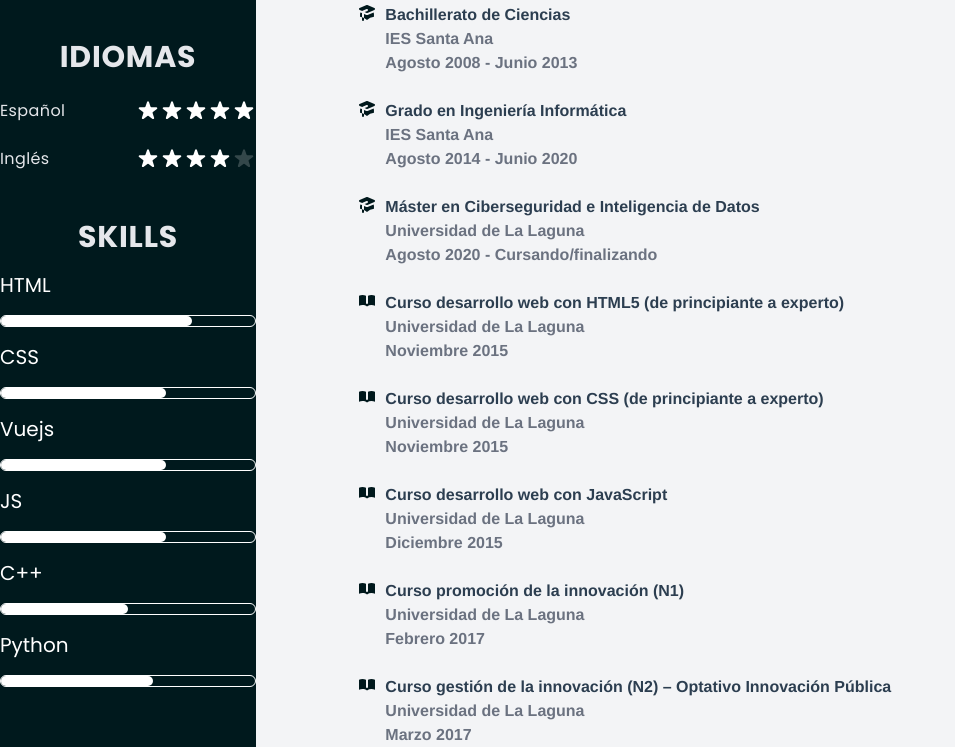
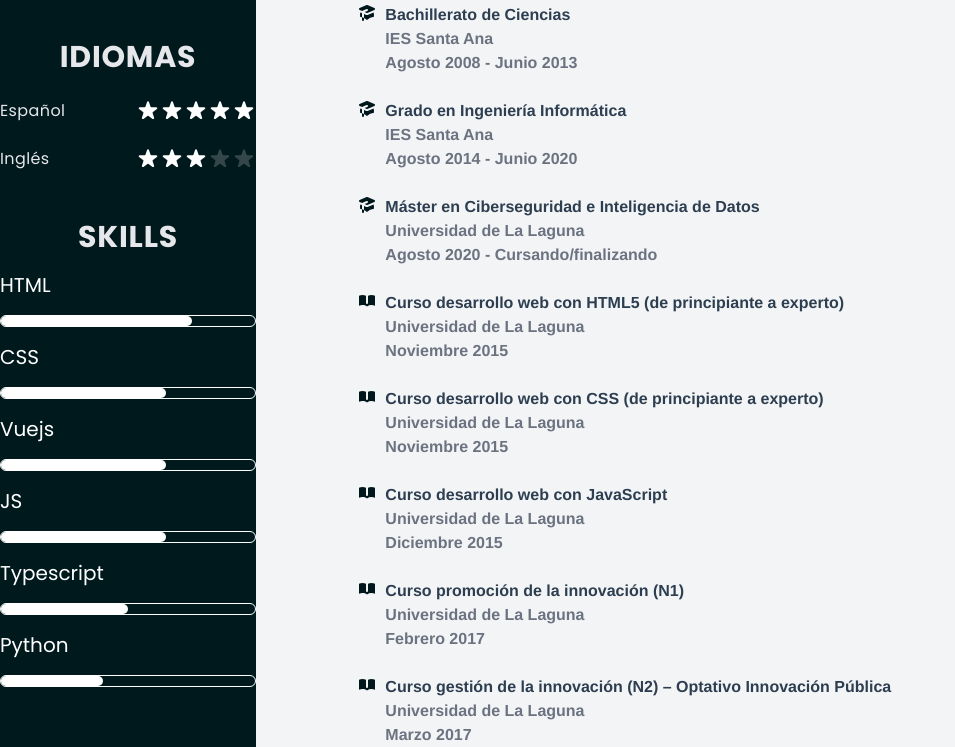
Before and after one commit to Zellokr/cv, a Vue app: page / in a window 1280 px wide. Shown: the part 429-1176 px from the top of the page, without its empty margins (0-955 px from the left). Built offline with nearby package versions, Linux system fonts and the light colour scheme.

Commit message:
Actualización

```diff
--- a/src/components/Sidebar/Description.vue
+++ b/src/components/Sidebar/Description.vue
@@ -73,7 +73,7 @@ import Skill from '../Skill.vue'
                 name="Español"
             />
             <Language
-                :rate="4"
+                :rate="3"
                 name="Inglés"
             />
         </div>
@@ -95,12 +95,12 @@ import Skill from '../Skill.vue'
             :number="6.5"
         />
         <Skill
-            name="C++"
+            name="Typescript"
             :number="5"
         />
         <Skill
             name="Python"
-            :number="6"
+            :number="4"
         />
         <span class="font-bold text-3xl text-gray-200 mt-12 my-6 lg:mt-10 text-center uppercase tracking-wide">Hobbies</span>
         <div class="flex justify-center items-center lg:items-start gap-6">
```
